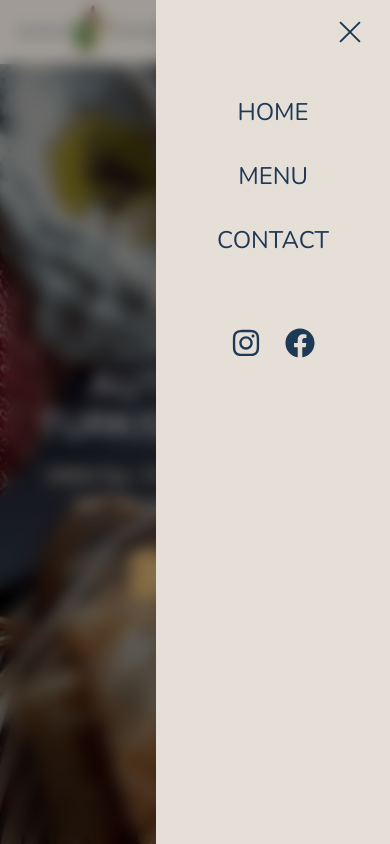
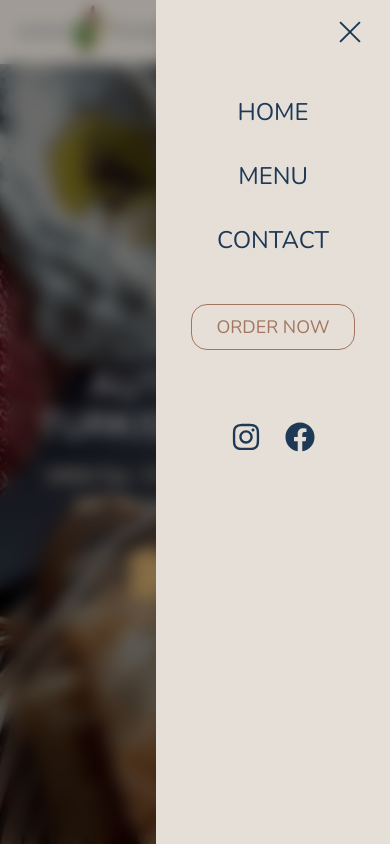
Before and after one commit to valenty-nka/sumacthyme_restaurant, a React (Vite) app: page / in a window 390 px wide. Both pictures are taken after a click on the button 350 px from the left and 32 px from the top of the page. Shown: the top 844 px of the page. Built offline with nearby package versions, Linux system fonts and the light colour scheme.

Commit message:
Add Order Now button for mobile

```diff
--- a/src/components/Navbar/Navbar.jsx
+++ b/src/components/Navbar/Navbar.jsx
@@ -122,6 +122,15 @@ export default function Navbar() {
           >
             Contact
           </button>
+          <a
+            href="https://sumacandthyme.square.site/"
+            target="_blank"
+            rel="noopener noreferrer"
+  className="border border-[#a3755f] text-[#a3755f] px-6 py-2 rounded-2xl text-lg mt-4 hover:bg-[#8A393F]/16 transition-colors duration-300"            onClick={() => setIsOpen(false)}
+          >
+          Order Now
+          </a>
+
 
           {/* Social Links */}
           <div className="flex justify-center items-center gap-6 mt-10 text-3xl">
```
